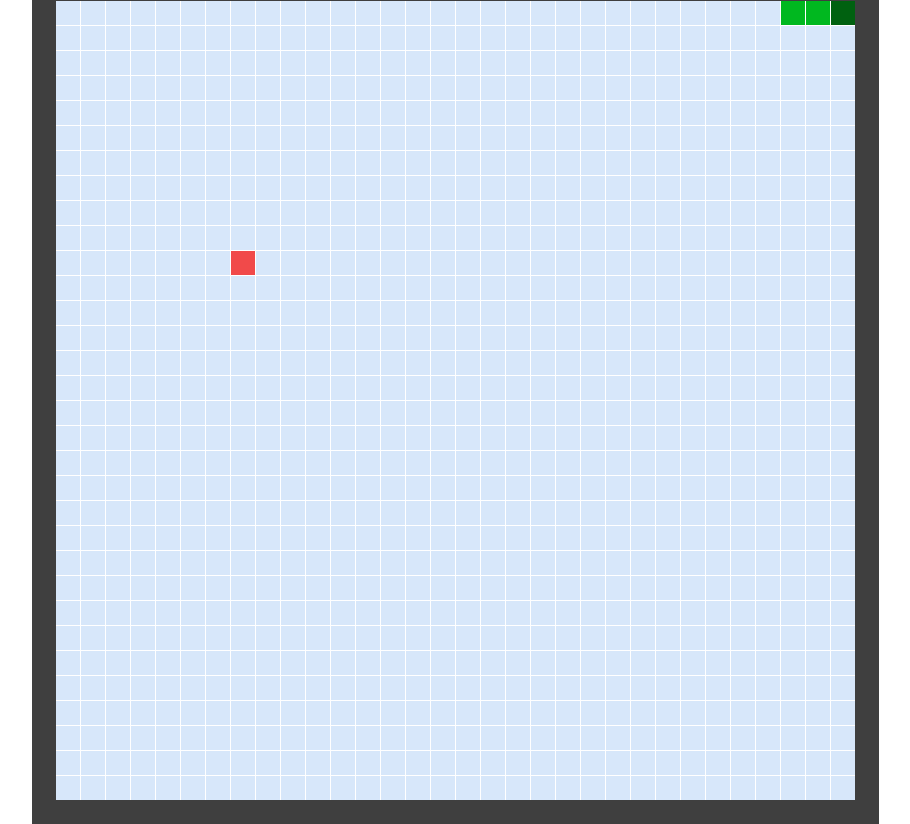
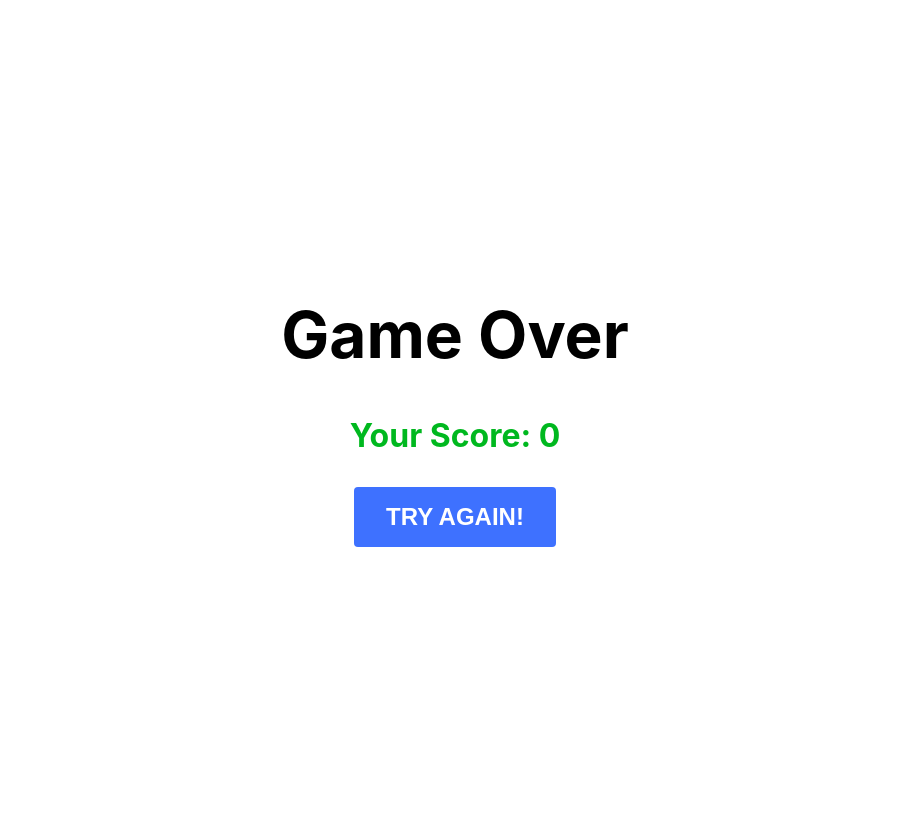
Before and after one commit to ilkaydnc/snake-game, a React (Create React App) app: page / in a window 1280 px wide. Shown: the whole page, without its empty margins (185-1095 px from the left). After the commit the page ends 800 px from the top, so only its background shows below. Built offline with nearby package versions, Linux system fonts and the light colour scheme.

Commit message:
Add game over page

```diff
--- a/src/App.css
+++ b/src/App.css
@@ -1,9 +1,49 @@
 .App {
   display: flex;
+  flex-direction: column;
   justify-content: center;
   align-items: center;
   width: 100%;
   height: 100vh;
+}
+
+.ScoreTable {
+  display: flex;
+  justify-content: center;
+  width: 600px;
+  color: rgb(63, 63, 63);
+}
+
+.GameOver {
+  display: flex;
+  flex-direction: column;
+  justify-content: center;
+  align-items: center;
+}
+
+.GameOver__title {
+  font-size: 64px;
+  font-weight: 700;
+}
+
+.GameOver__score {
+  font-size: 32px;
+  font-weight: 700;
+  margin-bottom: 32px;
+  color: rgb(0, 184, 31);
+}
+
+.GameOver__button {
+  font-size: 24px;
+  font-weight: 700;
+  padding: 1rem 2rem;
+  text-transform: uppercase;
+  border: 0;
+  border-radius: 4px;
+  outline: 0;
+  background-color: rgb(62, 113, 255);
+  color: white;
+  cursor: pointer;
 }
 
 .Map {
@@ -17,6 +57,7 @@
   height: 24px;
   background-color: rgb(215, 231, 250);
   transition: transform 0.15s;
+  border-radius: 2px;
 }
 
 .Map__snake {
--- a/src/App.tsx
+++ b/src/App.tsx
@@ -190,6 +190,24 @@ function App() {
 
   return (
     <div className="App">
+      {!gameOver && (
+        <div className="ScoreTable">
+          <h2>Score: {score}</h2>
+        </div>
+      )}
+      {gameOver ? (
+        <div
+          className="GameOver"
+          style={{ width: MAP_WIDTH * 24, height: MAP_HEIGHT * 24 }}
+        >
+          <h1 className="GameOver__title">Game Over</h1>
+
+          <span className="GameOver__score">Your Score: {score}</span>
+          <button className="GameOver__button" onClick={createNewGame}>
+            Try Again!
+          </button>
+        </div>
+      ) : (
         <div
           className="Map"
           style={{
@@ -210,6 +228,7 @@ function App() {
             />
           ))}
         </div>
+      )}
     </div>
   );
 }
```
Lines whose indentation alone changed are shown as unchanged.
